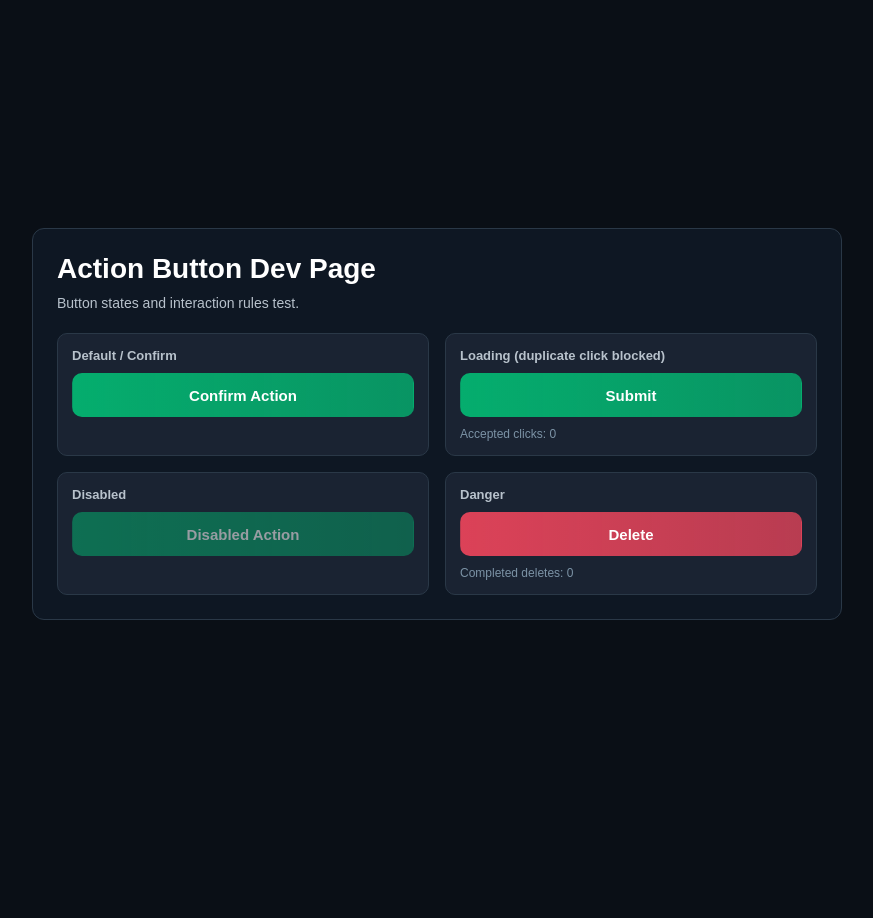
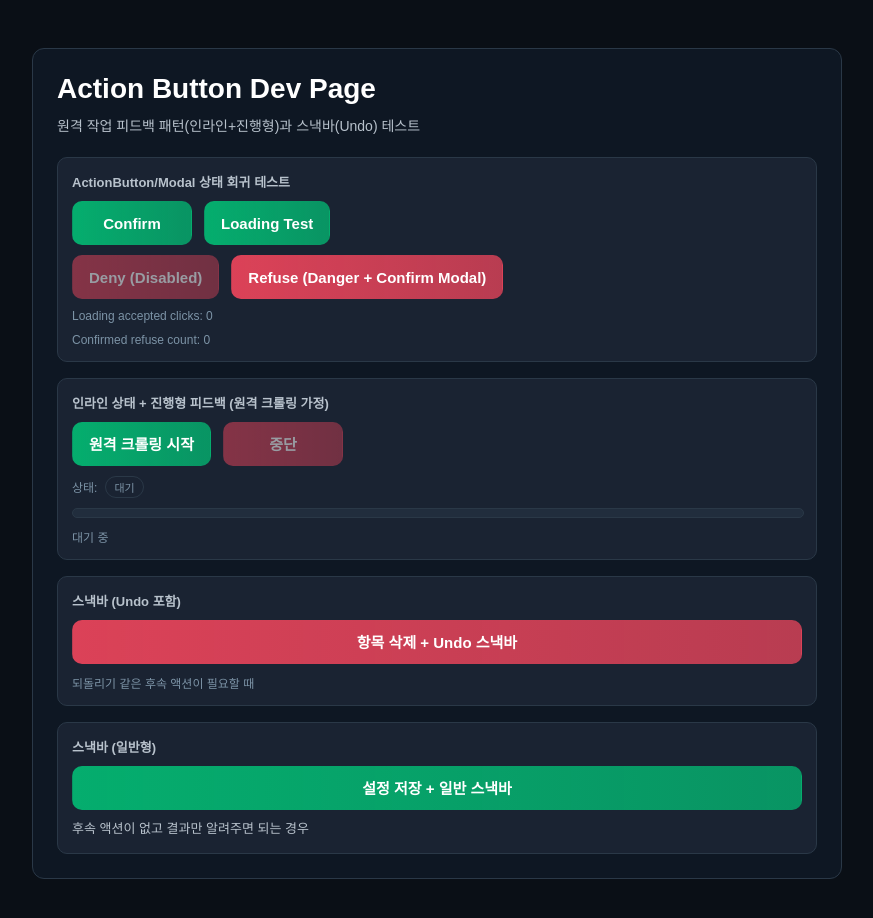
Before and after one commit to MarketLens-team/marketlens-fe, a React (Vite) app: page /dev in a window 1280 px wide. Shown: the top 918 px of the page, without its empty margins (203-1076 px from the left). Before the commit the page ends 848 px from the top, so only its background shows below. Built offline with nearby package versions, Linux system fonts and the light colour scheme; no server answers; a web font is replaced by a local one.

Commit message:
feat: 공통 인라인 상태/진행률 및 스낵바(일반·Undo) 패턴 추가
원격 작업 피드백을 위해 인라인 상태/진행률 공통 모듈을 추가하고,
스낵바를 일반형과 Undo형으로 분리해 dev 페이지에서 검증 가능하도록 구성했다.

```diff
--- /dev/null
+++ b/src/components/ui/InlineJobStatus.module.css
@@ -0,0 +1,55 @@
+.meta {
+  margin: 0;
+  font-size: 12px;
+  color: var(--color-text-muted);
+}
+
+.statusTag {
+  display: inline-flex;
+  align-items: center;
+  margin-left: 8px;
+  padding: 2px 8px;
+  border-radius: 999px;
+  font-size: 11px;
+  border: 1px solid var(--color-border-default);
+}
+
+.idle {
+  color: var(--color-text-muted);
+}
+
+.pending {
+  color: var(--color-warning);
+}
+
+.success {
+  color: var(--color-success);
+}
+
+.error {
+  color: var(--color-danger);
+}
+
+.cancelled {
+  color: var(--color-warning);
+}
+
+.progressTrack {
+  width: 100%;
+  height: 8px;
+  border-radius: 999px;
+  overflow: hidden;
+  background: color-mix(in srgb, var(--color-bg-elevated) 80%, transparent);
+  border: 1px solid var(--color-border-default);
+}
+
+.progressFill {
+  height: 100%;
+  width: 0;
+  background: linear-gradient(
+    90deg,
+    var(--color-primary) 0%,
+    color-mix(in srgb, var(--color-success) 75%, var(--color-primary)) 100%
+  );
+  transition: width 220ms ease;
+}
--- /dev/null
+++ b/src/components/ui/InlineJobStatus.tsx
@@ -0,0 +1,38 @@
+import type { RemoteJobStatus } from '../../hooks/useRemoteJobFeedback'
+import styles from './InlineJobStatus.module.css'
+
+interface InlineJobStatusProps {
+  status: RemoteJobStatus
+  progress: number
+  jobId: number
+  isRunning: boolean
+}
+
+export function InlineJobStatus({ status, progress, jobId, isRunning }: InlineJobStatusProps) {
+  return (
+    <>
+      <p className={styles.meta}>
+        상태:
+        <span className={[styles.statusTag, styles[status]].join(' ')}>
+          {status === 'idle' && '대기'}
+          {status === 'pending' && '작업 진행 중'}
+          {status === 'success' && '완료'}
+          {status === 'error' && '실패'}
+          {status === 'cancelled' && '중단됨'}
+        </span>
+      </p>
+      <div className={styles.progressTrack} aria-hidden>
+        <div className={styles.progressFill} style={{ width: `${progress}%` }} />
+      </div>
+      <p className={styles.meta}>
+        {isRunning
+          ? `작업 #${jobId} 처리 중 ${progress}%`
+          : status === 'cancelled'
+            ? `작업 #${jobId} 중단됨 (${progress}%)`
+            : status === 'success'
+              ? `작업 #${jobId} 완료`
+              : '대기 중'}
+      </p>
+    </>
+  )
+}
--- /dev/null
+++ b/src/components/ui/Snackbar.tsx
@@ -0,0 +1,20 @@
+import styles from './Snackbar.module.css'
+
+interface SnackbarProps {
+  message: string
+  actionLabel?: string
+  onAction?: () => void
+}
+
+export function Snackbar({ message, actionLabel, onAction }: SnackbarProps) {
+  return (
+    <div className={styles.snackbar} role="status" aria-live="polite">
+      <span>{message}</span>
+      {actionLabel && onAction ? (
+        <button type="button" className={styles.action} onClick={onAction}>
+          {actionLabel}
+        </button>
+      ) : null}
+    </div>
+  )
+}
--- /dev/null
+++ b/src/hooks/useRemoteJobFeedback.ts
@@ -0,0 +1,77 @@
+import { useEffect, useRef, useState } from 'react'
+
+export type RemoteJobStatus = 'idle' | 'pending' | 'success' | 'error' | 'cancelled'
+
+interface UseRemoteJobFeedbackOptions {
+  intervalMs?: number
+  minStep?: number
+  maxStep?: number
+}
+
+export function useRemoteJobFeedback(options?: UseRemoteJobFeedbackOptions) {
+  const intervalMs = options?.intervalMs ?? 420
+  const minStep = options?.minStep ?? 8
+  const maxStep = options?.maxStep ?? 18
+
+  const [status, setStatus] = useState<RemoteJobStatus>('idle')
+  const [progress, setProgress] = useState(0)
+  const [jobId, setJobId] = useState(0)
+  const [isRunning, setIsRunning] = useState(false)
+
+  const timerRef = useRef<number | null>(null)
+
+  const stopTimer = () => {
+    if (timerRef.current) {
+      window.clearInterval(timerRef.current)
+      timerRef.current = null
+    }
+  }
+
+  const start = (onDone?: (nextJobId: number) => void) => {
+    if (isRunning) return
+
+    const nextJobId = jobId + 1
+    setJobId(nextJobId)
+    setProgress(0)
+    setStatus('pending')
+    setIsRunning(true)
+    stopTimer()
+
+    timerRef.current = window.setInterval(() => {
+      setProgress((prev) => {
+        const step = Math.floor(Math.random() * (maxStep - minStep + 1)) + minStep
+        const next = Math.min(prev + step, 100)
+        if (next >= 100) {
+          stopTimer()
+          setIsRunning(false)
+          setStatus('success')
+          onDone?.(nextJobId)
+        }
+        return next
+      })
+    }, intervalMs)
+  }
+
+  const cancel = (onCancelled?: () => void) => {
+    if (!isRunning) return
+    stopTimer()
+    setIsRunning(false)
+    setStatus('cancelled')
+    onCancelled?.()
+  }
+
+  useEffect(() => {
+    return () => {
+      stopTimer()
+    }
+  }, [])
+
+  return {
+    status,
+    progress,
+    jobId,
+    isRunning,
+    start,
+    cancel,
+  }
+}
--- a/src/pages/DevActionButtonPage.module.css
+++ b/src/pages/DevActionButtonPage.module.css
@@ -1,7 +1,7 @@
 .page {
   min-height: 100vh;
   display: flex;
-  align-items: center;
+  align-items: flex-start;
   justify-content: center;
   padding: 24px;
   background: var(--color-bg-app);
@@ -15,6 +15,7 @@
   border-radius: 12px;
   background: var(--bg2);
   padding: 24px;
+  margin: 24px 0;
 }
 
 .title {
@@ -32,7 +33,7 @@
 .grid {
   margin-top: 22px;
   display: grid;
-  grid-template-columns: repeat(2, minmax(0, 1fr));
+  grid-template-columns: 1fr;
   gap: 16px;
 }
 
@@ -59,8 +60,20 @@
   color: var(--t3);
 }
 
+.rule {
+  margin: 0;
+  font-size: 13px;
+  line-height: 1.45;
+  color: var(--color-text-secondary);
+}
+
+.row {
+  display: flex;
+  gap: 12px;
+}
+
 @media (max-width: 760px) {
-  .grid {
-    grid-template-columns: 1fr;
+  .row {
+    flex-direction: column;
   }
 }
--- a/src/pages/DevActionButtonPage.tsx
+++ b/src/pages/DevActionButtonPage.tsx
@@ -1,6 +1,9 @@
-import { useState } from 'react'
+import { useEffect, useRef, useState } from 'react'
 import { ActionButton } from '../components/ui/ActionButton'
 import { AlertModal } from '../components/ui/AlertModal'
+import { InlineJobStatus } from '../components/ui/InlineJobStatus'
+import { Snackbar } from '../components/ui/Snackbar'
+import { useRemoteJobFeedback } from '../hooks/useRemoteJobFeedback'
 import styles from './DevActionButtonPage.module.css'
 
 function sleep(ms: number) {
@@ -15,13 +18,52 @@ export default function DevActionButtonPage() {
   const [isDeleteAlertOpen, setIsDeleteAlertOpen] = useState(false)
   const [isDeleting, setIsDeleting] = useState(false)
   const [deleteCount, setDeleteCount] = useState(0)
+  const [undoSnackbarVisible, setUndoSnackbarVisible] = useState(false)
+  const [plainSnackbarVisible, setPlainSnackbarVisible] = useState(false)
+
+  const undoTimerRef = useRef<number | null>(null)
+  const plainTimerRef = useRef<number | null>(null)
+  const remoteJob = useRemoteJobFeedback()
+
+  useEffect(() => {
+    return () => {
+      if (undoTimerRef.current) window.clearTimeout(undoTimerRef.current)
+      if (plainTimerRef.current) window.clearTimeout(plainTimerRef.current)
+    }
+  }, [])
+
+  const startRemoteCrawling = () => {
+    remoteJob.start()
+  }
+
+  const cancelRemoteCrawling = () => {
+    remoteJob.cancel()
+  }
+
+  const handleUndoSnackbarAction = async () => {
+    await sleep(500)
+    setUndoSnackbarVisible(true)
+    if (undoTimerRef.current) window.clearTimeout(undoTimerRef.current)
+    undoTimerRef.current = window.setTimeout(() => {
+      setUndoSnackbarVisible(false)
+    }, 4000)
+  }
+
+  const handlePlainSnackbarAction = async () => {
+    await sleep(500)
+    setPlainSnackbarVisible(true)
+    if (plainTimerRef.current) window.clearTimeout(plainTimerRef.current)
+    plainTimerRef.current = window.setTimeout(() => {
+      setPlainSnackbarVisible(false)
+    }, 3200)
+  }
 
   const handleLoadingClick = async () => {
     if (isLoading) return
     setIsLoading(true)
     setClickCount((prev) => prev + 1)
     try {
-      await sleep(1500)
+      await sleep(1400)
     } finally {
       setIsLoading(false)
     }
@@ -34,6 +76,11 @@ export default function DevActionButtonPage() {
       await sleep(1200)
       setDeleteCount((prev) => prev + 1)
       setIsDeleteAlertOpen(false)
+      setUndoSnackbarVisible(true)
+      if (undoTimerRef.current) window.clearTimeout(undoTimerRef.current)
+      undoTimerRef.current = window.setTimeout(() => {
+        setUndoSnackbarVisible(false)
+      }, 4000)
     } finally {
       setIsDeleting(false)
     }
@@ -43,49 +90,93 @@ export default function DevActionButtonPage() {
     <main className={styles.page}>
       <section className={styles.panel}>
         <h1 className={styles.title}>Action Button Dev Page</h1>
-        <p className={styles.desc}>Button states and interaction rules test.</p>
+        <p className={styles.desc}>원격 작업 피드백 패턴(인라인+진행형)과 스낵바(Undo) 테스트</p>
 
         <div className={styles.grid}>
           <div className={styles.item}>
-            <h2 className={styles.label}>Default / Confirm</h2>
-            <ActionButton variant="confirm">Confirm Action</ActionButton>
+            <h2 className={styles.label}>ActionButton/Modal 상태 회귀 테스트</h2>
+            <div className={styles.row}>
+              <ActionButton variant="confirm">Confirm</ActionButton>
+              <ActionButton variant="confirm" loading={isLoading} onClick={handleLoadingClick}>
+                Loading Test
+              </ActionButton>
+            </div>
+            <div className={styles.row}>
+              <ActionButton variant="danger" disabled>
+                Deny (Disabled)
+              </ActionButton>
+              <ActionButton variant="danger" onClick={() => setIsDeleteAlertOpen(true)}>
+                Refuse (Danger + Confirm Modal)
+              </ActionButton>
+            </div>
+            <p className={styles.meta}>Loading accepted clicks: {clickCount}</p>
+            <p className={styles.meta}>Confirmed refuse count: {deleteCount}</p>
           </div>
 
           <div className={styles.item}>
-            <h2 className={styles.label}>Loading (duplicate click blocked)</h2>
-            <ActionButton variant="confirm" loading={isLoading} onClick={handleLoadingClick}>
-              Submit
-            </ActionButton>
-            <p className={styles.meta}>Accepted clicks: {clickCount}</p>
+            <h2 className={styles.label}>인라인 상태 + 진행형 피드백 (원격 크롤링 가정)</h2>
+            <div className={styles.row}>
+              <ActionButton
+                variant="confirm"
+                onClick={startRemoteCrawling}
+                loading={remoteJob.isRunning}
+              >
+                {remoteJob.isRunning ? '원격 크롤링 실행 중' : '원격 크롤링 시작'}
+              </ActionButton>
+              <ActionButton variant="danger" onClick={cancelRemoteCrawling} disabled={!remoteJob.isRunning}>
+                중단
+              </ActionButton>
+            </div>
+            <InlineJobStatus
+              status={remoteJob.status}
+              progress={remoteJob.progress}
+              jobId={remoteJob.jobId}
+              isRunning={remoteJob.isRunning}
+            />
           </div>
 
           <div className={styles.item}>
-            <h2 className={styles.label}>Disabled</h2>
-            <ActionButton variant="confirm" disabled>
-              Disabled Action
+            <h2 className={styles.label}>스낵바 (Undo 포함)</h2>
+            <ActionButton variant="danger" onClick={handleUndoSnackbarAction}>
+              항목 삭제 + Undo 스낵바
             </ActionButton>
+            <p className={styles.meta}>되돌리기 같은 후속 액션이 필요할 때</p>
           </div>
 
           <div className={styles.item}>
-            <h2 className={styles.label}>Danger</h2>
-            <ActionButton variant="danger" onClick={() => setIsDeleteAlertOpen(true)}>
-              Delete
+            <h2 className={styles.label}>스낵바 (일반형)</h2>
+            <ActionButton variant="confirm" onClick={handlePlainSnackbarAction}>
+              설정 저장 + 일반 스낵바
             </ActionButton>
-            <p className={styles.meta}>Completed deletes: {deleteCount}</p>
+            <p className={styles.rule}>
+              후속 액션이 없고 결과만 알려주면 되는 경우
+            </p>
           </div>
         </div>
       </section>
 
+      {undoSnackbarVisible ? (
+        <Snackbar
+          message="항목이 삭제되었습니다."
+          actionLabel="되돌리기"
+          onAction={() => {
+            setUndoSnackbarVisible(false)
+          }}
+        />
+      ) : null}
+
+      {plainSnackbarVisible ? <Snackbar message="설정이 저장되었습니다." /> : null}
+
       <AlertModal
         isOpen={isDeleteAlertOpen}
-        title="정말 삭제하시겠습니까?"
-        message="삭제 후에는 복구할 수 없습니다. 계속 진행하시겠어요?"
+        title="정말 거부 처리하시겠습니까?"
+        message="이 동작은 취소할 수 없습니다. 계속 진행하시겠어요?"
         onClose={() => {
           if (isDeleting) return
           setIsDeleteAlertOpen(false)
         }}
         onConfirm={handleDeleteConfirm}
-        confirmLabel="삭제"
+        confirmLabel="거부"
         cancelLabel="취소"
         confirmLoading={isDeleting}
         tone="danger"
```
Also changed, not shown: src/components/ui/Snackbar.module.css (added, +33 -0 lines).
